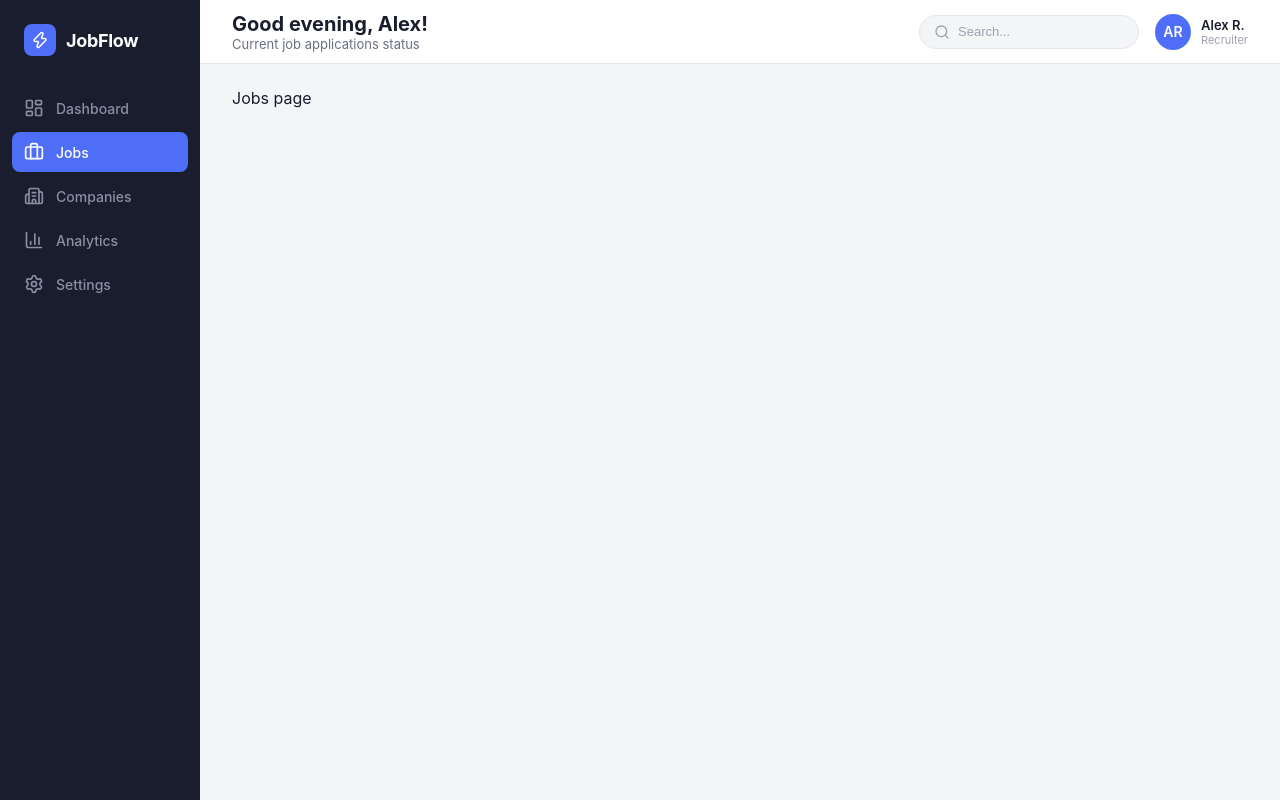
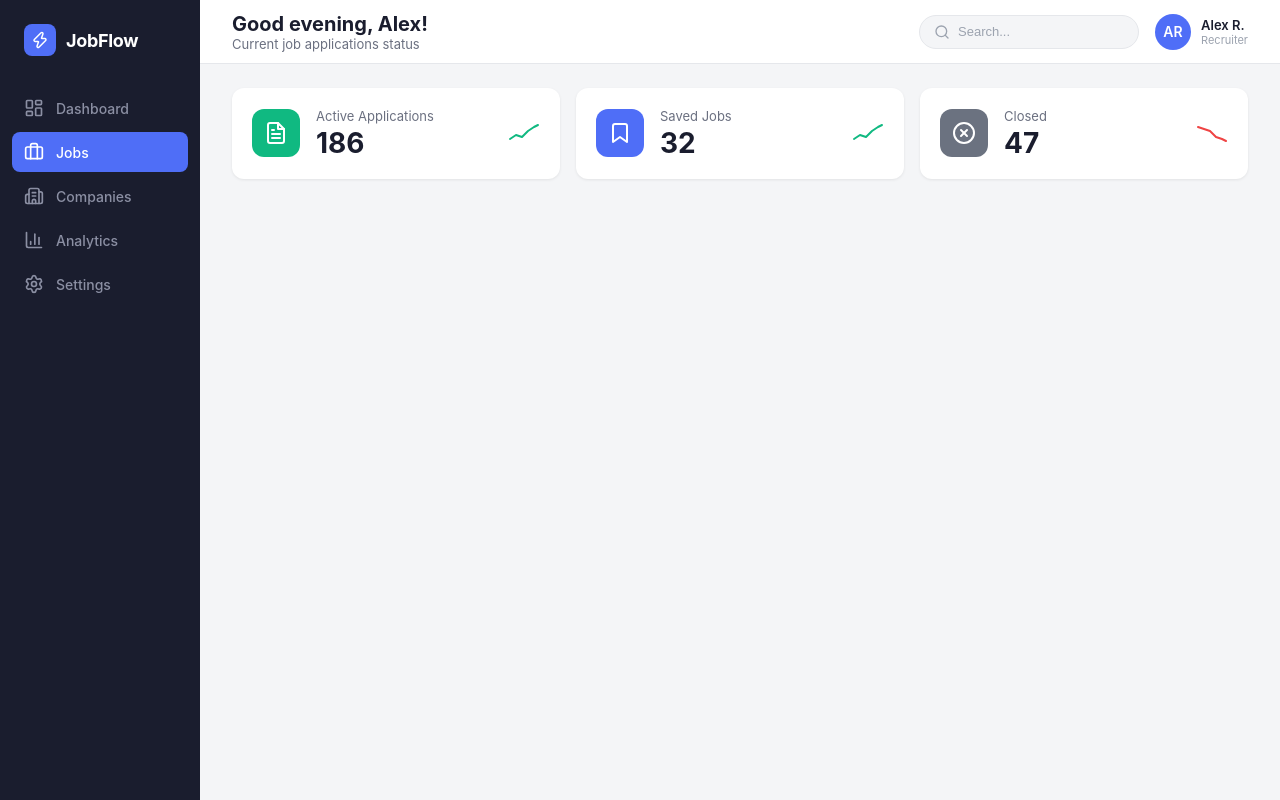
Before and after one commit to jianweicheng0822/JobFlow, a React (Vite) app in the folder job-flow-frontend/: page /jobs in a window 1280 px wide. Built offline with nearby package versions, Linux system fonts and the light colour scheme.

Commit message:
Add Jobs page stat cards with mock data

```diff
--- /dev/null
+++ b/job-flow-frontend/src/pages/Jobs.css
@@ -0,0 +1,103 @@
+/* ===== Jobs Page Layout ===== */
+.jobs-page {
+  display: flex;
+  flex-direction: column;
+  gap: 24px;
+}
+
+/* ===== Jobs Stat Cards ===== */
+.jobs-stat-cards {
+  display: grid;
+  grid-template-columns: repeat(3, 1fr);
+  gap: 16px;
+}
+
+.jobs-stat-card {
+  background: var(--card-bg);
+  border-radius: var(--card-radius);
+  box-shadow: var(--card-shadow);
+  padding: 20px;
+  display: flex;
+  align-items: center;
+  gap: 16px;
+}
+
+.jobs-stat-card-icon {
+  width: 48px;
+  height: 48px;
+  border-radius: 12px;
+  display: flex;
+  align-items: center;
+  justify-content: center;
+  flex-shrink: 0;
+}
+
+.jobs-stat-card-icon svg {
+  width: 24px;
+  height: 24px;
+  color: white;
+}
+
+.jobs-stat-card-icon--active {
+  background: #10b981;
+}
+
+.jobs-stat-card-icon--saved {
+  background: var(--sidebar-accent);
+}
+
+.jobs-stat-card-icon--closed {
+  background: #6b7280;
+}
+
+.jobs-stat-card-info {
+  flex: 1;
+  min-width: 0;
+}
+
+.jobs-stat-card-label {
+  font-size: 13px;
+  color: var(--text-secondary);
+  margin-bottom: 4px;
+  white-space: nowrap;
+}
+
+.jobs-stat-card-value {
+  font-size: 28px;
+  font-weight: 700;
+  color: var(--text-primary);
+  line-height: 1.1;
+}
+
+.jobs-stat-card-trend {
+  display: flex;
+  align-items: center;
+  margin-left: auto;
+  flex-shrink: 0;
+}
+
+.jobs-stat-card-trend svg {
+  width: 32px;
+  height: 20px;
+}
+
+.jobs-stat-card-trend--up svg {
+  color: #10b981;
+}
+
+.jobs-stat-card-trend--down svg {
+  color: var(--status-rejected);
+}
+
+/* ===== Responsive ===== */
+@media (max-width: 768px) {
+  .jobs-stat-cards {
+    grid-template-columns: repeat(2, 1fr);
+  }
+}
+
+@media (max-width: 480px) {
+  .jobs-stat-cards {
+    grid-template-columns: 1fr;
+  }
+}
--- a/job-flow-frontend/src/pages/Jobs.tsx
+++ b/job-flow-frontend/src/pages/Jobs.tsx
@@ -1,3 +1,101 @@
+import './Jobs.css'
+
+const jobsStatCards = [
+  {
+    label: 'Active Applications',
+    value: 186,
+    icon: 'active' as const,
+    trend: 'up' as const,
+  },
+  {
+    label: 'Saved Jobs',
+    value: 32,
+    icon: 'saved' as const,
+    trend: 'up' as const,
+  },
+  {
+    label: 'Closed',
+    value: 47,
+    icon: 'closed' as const,
+    trend: 'down' as const,
+  },
+]
+
+function JobsStatIcon({ type }: { type: string }) {
+  switch (type) {
+    case 'active':
+      return (
+        <svg viewBox="0 0 24 24" fill="none" stroke="currentColor" strokeWidth="2" strokeLinecap="round" strokeLinejoin="round">
+          <path d="M14 2H6a2 2 0 0 0-2 2v16a2 2 0 0 0 2 2h12a2 2 0 0 0 2-2V8z" />
+          <polyline points="14 2 14 8 20 8" />
+          <line x1="16" y1="13" x2="8" y2="13" />
+          <line x1="16" y1="17" x2="8" y2="17" />
+          <polyline points="10 9 9 9 8 9" />
+        </svg>
+      )
+    case 'saved':
+      return (
+        <svg viewBox="0 0 24 24" fill="none" stroke="currentColor" strokeWidth="2" strokeLinecap="round" strokeLinejoin="round">
+          <path d="M19 21l-7-5-7 5V5a2 2 0 0 1 2-2h10a2 2 0 0 1 2 2z" />
+        </svg>
+      )
+    case 'closed':
+      return (
+        <svg viewBox="0 0 24 24" fill="none" stroke="currentColor" strokeWidth="2" strokeLinecap="round" strokeLinejoin="round">
+          <circle cx="12" cy="12" r="10" />
+          <line x1="15" y1="9" x2="9" y2="15" />
+          <line x1="9" y1="9" x2="15" y2="15" />
+        </svg>
+      )
+    default:
+      return null
+  }
+}
+
+function JobsTrendLine({ direction }: { direction: 'up' | 'down' }) {
+  return (
+    <div className={`jobs-stat-card-trend jobs-stat-card-trend--${direction}`}>
+      <svg viewBox="0 0 32 20" fill="none">
+        {direction === 'up' ? (
+          <polyline
+            points="2,16 8,12 14,14 20,8 26,4 30,2"
+            stroke="currentColor"
+            strokeWidth="2"
+            strokeLinecap="round"
+            strokeLinejoin="round"
+          />
+        ) : (
+          <polyline
+            points="2,4 8,6 14,8 20,14 26,16 30,18"
+            stroke="currentColor"
+            strokeWidth="2"
+            strokeLinecap="round"
+            strokeLinejoin="round"
+          />
+        )}
+      </svg>
+    </div>
+  )
+}
+
 export default function Jobs() {
-  return <div>Jobs page</div>
+  return (
+    <div className="jobs-page">
+      {/* Stat Cards */}
+      <div className="jobs-stat-cards">
+        {jobsStatCards.map((card) => (
+          <div className="jobs-stat-card" key={card.label}>
+            <div className={`jobs-stat-card-icon jobs-stat-card-icon--${card.icon}`}>
+              <JobsStatIcon type={card.icon} />
+            </div>
+            <div className="jobs-stat-card-info">
+              <div className="jobs-stat-card-label">{card.label}</div>
+              <div className="jobs-stat-card-value">{card.value}</div>
+            </div>
+            <JobsTrendLine direction={card.trend} />
+          </div>
+        ))}
+      </div>
+    </div>
+  )
 }
```
